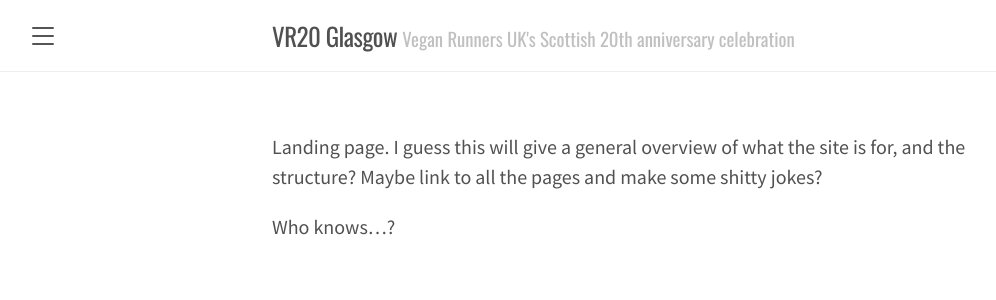
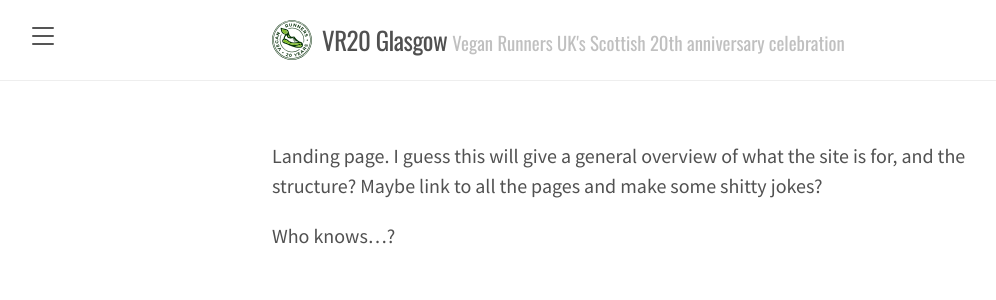
Before and after one commit to vr20glasgow/vr20glasgow.github.io, a Jekyll site: the page built from index.md, in a window 1280 px wide. Shown: the top 300 px of the page, without its empty margins (8-1004 px from the left). Built offline with Jekyll 4.4.1, drawn with Linux system fonts in a browser that asks for light colours.

Commit message:
logo dodges icon if small

```diff
--- a/_layouts/default.html
+++ b/_layouts/default.html
@@ -13,11 +13,11 @@
       <div class="masthead">
         <div class="container">
           <h3 class="masthead-title">
-            <!-- <img class="header-logo" src="{{ '/public/vr-logo-20th.svg' | absolute_url }}" /> -->
-            <!-- <div> -->
+            <img class="header-logo" src="{{ '/public/vr-logo-20th.svg' | absolute_url }}" />
+            <div>
               <a href="{{ site.baseurl }}/" title="Home">{{ site.title }}</a>
               <small>{{ site.tagline }}</small>
-            <!-- </div> -->
+            </div>
           </h3>
         </div>
       </div>
--- a/public/css/lanyon.css
+++ b/public/css/lanyon.css
@@ -51,7 +51,7 @@ h1, h2, h3, h4, h5, h6 {
   letter-spacing: -.025rem;
 }
 
-/* .masthead-title {
+.masthead-title {
   display: flex;
   align-items: center;
 }
@@ -60,7 +60,7 @@ h1, h2, h3, h4, h5, h6 {
   margin: 0 0 0 0;
   width: 40px;
   margin-right: 10px;
-} */
+}
 
 
 
@@ -130,6 +130,8 @@ h1, h2, h3, h4, h5, h6 {
 @media (max-width: 48em) {
   .masthead-title {
     text-align: center;
+    margin-left: 25%;
+
   }
   .masthead-title small {
     display: none;
```
